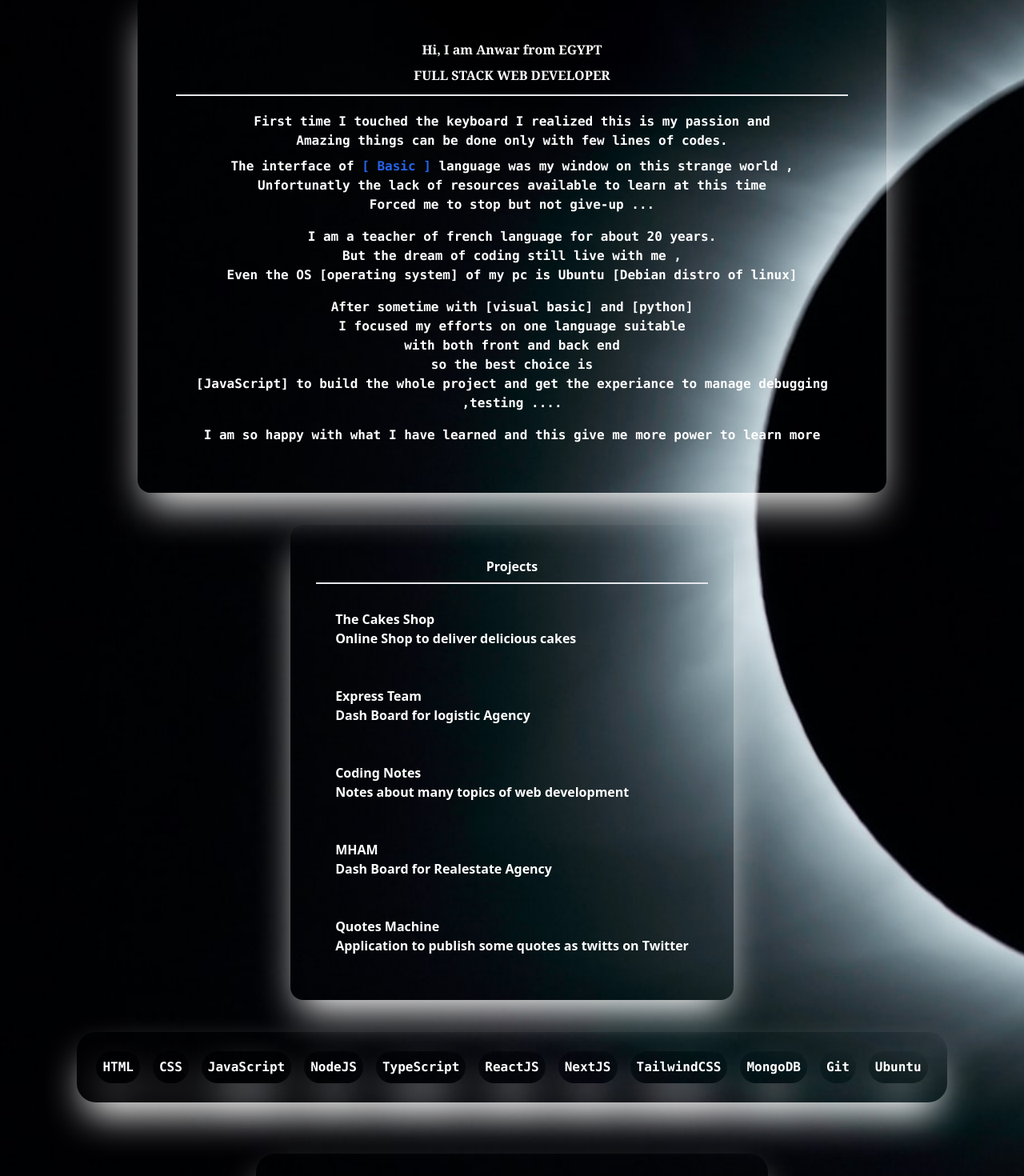
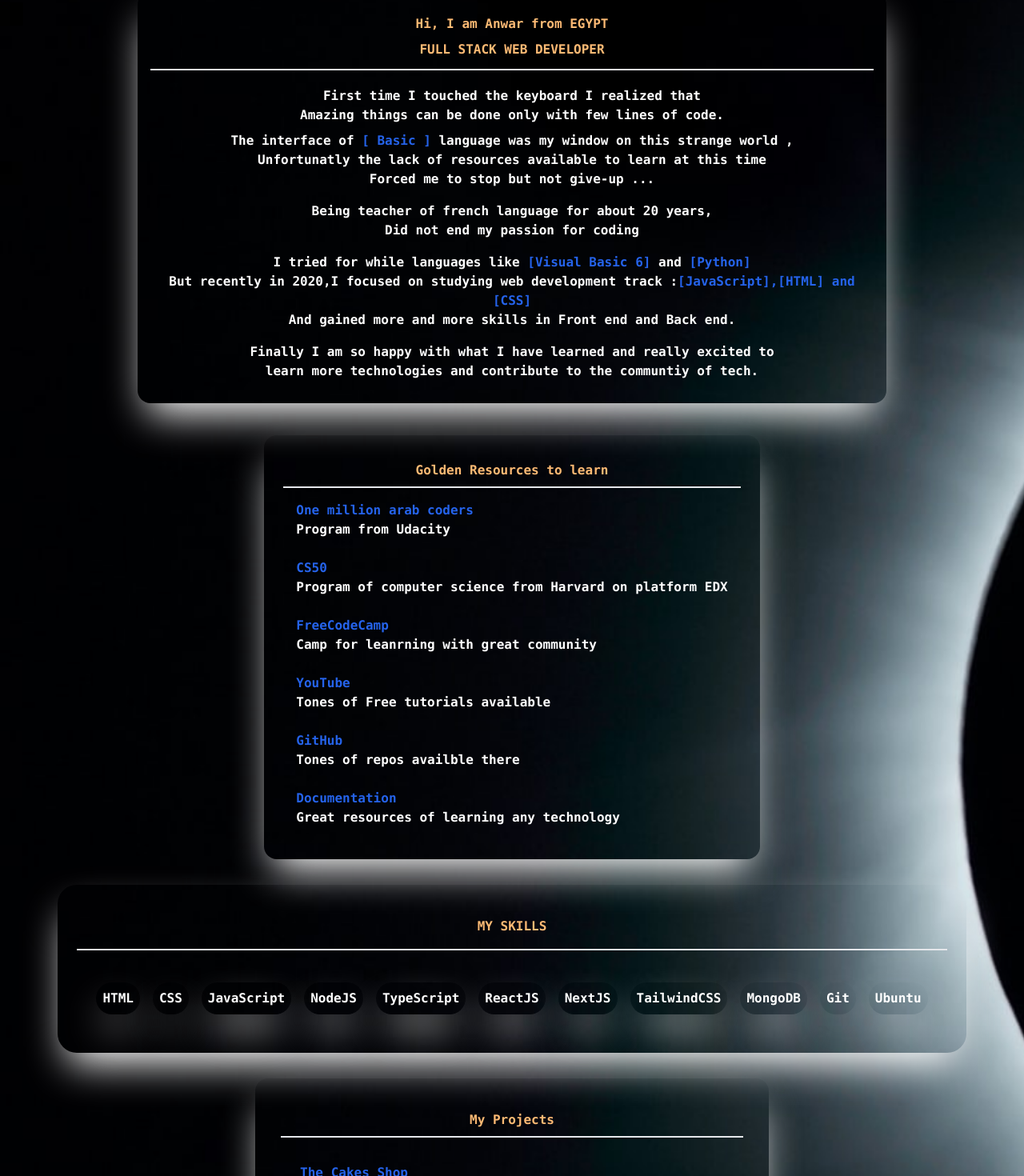
Before and after one commit to stormkid2009/portfolio, a Next.js app: page / in a window 1280 px wide. Shown: the part 480-1950 px from the top of the page at 80% size. Built offline with nearby package versions, Linux system fonts and the light colour scheme.

Commit message:
adding skills title and some styles to the page

```diff
--- a/components/footer/container.tsx
+++ b/components/footer/container.tsx
@@ -5,7 +5,7 @@
 
 function FooterContainer() {
   return (
-    <div id="contact-section" className='shadow-2xl shadow-white text-slate-200 font-mono flex justify-between m-4 p-4 rounded-3xl w-1/2'>
+    <div id="contact-section" className='shadow-2xl shadow-white text-orange-300 font-extrabold flex justify-between m-4 p-4 rounded-3xl w-1/2'>
       <CopyRightsContainer />
       <ContactsContainer />
     </div>
--- a/components/header/container.tsx
+++ b/components/header/container.tsx
@@ -4,7 +4,7 @@
 import Navbar from './navbar'
 function HeaderContainer() {
   return (
-    <div className =" font-mono font-extrabold  w-3/4 h-full rounded-b-3xl flex flex-wrap justify-left ">
+    <div className =" text-orange-300 font-extrabold  w-3/4 h-full rounded-b-3xl flex flex-wrap justify-left ">
         <Avatar />
         <Navbar />
     </div>
--- a/components/main/about/about.tsx
+++ b/components/main/about/about.tsx
@@ -4,8 +4,8 @@
 
 function About() {
   return (
-    <div className='  p-4 m-4 text-center font-mono'>
-      <div className='py-3 border-b-2 mb-4 font-serif'>
+    <div className='   text-center '>
+      <div className='py-3 border-b-2 mb-4 font-extrabold text-orange-300'>
       <h1 className='pb-2'>
         Hi, I am Anwar  from EGYPT
         </h1>
@@ -17,8 +17,8 @@
         <div className='pb-2 '>
         <p className='p-1'>
 
-        First time I touched the keyboard I realized  this is my passion and <br />
-        Amazing things can be done only with few lines of codes.
+        First time I touched the keyboard I realized  that <br />
+        Amazing things can be done only with few lines of code.
         </p>
         <p className='p-1'>
          The interface of
@@ -31,27 +31,26 @@
         </div>
         <div className='pb-2'>
         <p className='p-1'>
-          I am a teacher of french language for about 20 years. <br />
-          But the  dream of coding still live with me , <br />
-          Even the OS [operating system]  of my pc
-          is  Ubuntu [Debian distro of linux]
+          Being  teacher of french language for about 20 years, <br />
+          Did not end my passion for coding  <br />
         </p>
         </div>
         <div className='pb-2'>
         <p className='p-1'>
-          After sometime with [visual basic] and [python] <br />
-          I focused my efforts on one language suitable <br />
-          with both front and back end <br /> so the best choice is <br />
-          [JavaScript]  to build the whole project
-          and get the experiance to manage debugging ,testing ....
-
+          I tried for while  languages like <Link href="https://en.wikipedia.org/wiki/Visual_Basic_(classic)">
+            <a className='text-blue-600'>[Visual Basic 6]</a></Link> and
+            <Link href="https://en.wikipedia.org/wiki/Python_(programming_language)"><a className='text-blue-600'> [Python]</a></Link>
+           <br />
+          But recently in 2020,I focused on studying web development track :<span className='text-blue-600'>[JavaScript],[HTML] and [CSS]</span> <br />
+          And gained more and more skills in Front end and Back end. <br />
         </p>
         </div>
         <div className='pb-2'>
         <p className='p-1'>
-          I am so happy with what I have learned and this give me more power to learn more
+          Finally I am so happy with what I have learned and really excited to <br />
+          learn more technologies and contribute to the communtiy of tech.<br />
+        </p>
 
-        </p>
         </div>
 
     </div>
--- a/components/main/container.tsx
+++ b/components/main/container.tsx
@@ -3,7 +3,7 @@
 import ProjectsContainer from './projects/container'
 import SkillsContainer from './skills/container'
 import AboutContainer from './about/container'
-
+import ResourcesContainer from './resources/container'
 
 
 function MainContainer() {
@@ -11,8 +11,9 @@
     <div className=' h-full w-full my-4 flex flex-col items-center justify-center p-4'>
 
         <AboutContainer />
+        <ResourcesContainer />
+        <SkillsContainer />
         <ProjectsContainer />
-        <SkillsContainer />
 
 
     </div>
--- a/components/main/projects/projects.tsx
+++ b/components/main/projects/projects.tsx
@@ -5,11 +5,11 @@
 function Projects() {
   return (
     <div className='  font-extrabold'>
-        <h1 className='text-center border-b-2 py-2 m-2'>
-        Projects
+        <h1 className='text-center border-b-2 py-2 m-2 text-orange-300 font-mono'>
+        My Projects
         </h1>
         <div className='p-4 m-4'>
-        <p className='hover:text-blue-600'>
+        <p className="text-blue-600">
           <Link href="https://github.com/stormkid2009/cakes-shop"><a >The Cakes Shop</a></Link>
         </p>
         <p >
@@ -18,7 +18,7 @@
         </div>
 
         <div className='p-4 m-4'>
-        <p className='hover:text-blue-600'>
+        <p className='text-blue-600'>
           <Link href="https://github.com/stormkid2009/expressTeam"><a >Express Team</a></Link>
         </p>
         <p>
@@ -26,7 +26,7 @@
         </p>
         </div>
         <div className='p-4 m-4'>
-        <p className='hover:text-blue-600'>
+        <p className='text-blue-600'>
           <Link href="https://github.com/stormkid2009/Coding-Notes"><a >Coding Notes</a></Link>
         </p>
         <p>
@@ -34,7 +34,7 @@
         </p>
         </div>
         <div className='p-4 m-4'>
-        <p className='hover:text-blue-600'>
+        <p className='text-blue-600'>
           <Link href="https://github.com/stormkid2009/MHAM"><a >MHAM</a></Link>
         </p>
         <p>
@@ -42,11 +42,11 @@
         </p>
         </div>
         <div className='p-4 m-4'>
-        <p className='hover:text-blue-600'>
+        <p className='text-blue-600'>
           <Link href="https://github.com/stormkid2009/quotes-machine"><a >Quotes Machine</a></Link>
         </p>
         <p>
-        Application to publish some quotes as twitts on Twitter
+        Application to publish some quotes as tweets on Twitter
         </p>
         </div>
     </div>
--- /dev/null
+++ b/components/main/resources/container.tsx
@@ -0,0 +1,13 @@
+import React from 'react'
+import "tailwindcss/tailwind.css"
+import Resources from './resources'
+
+function ResourcesContainer() {
+  return (
+    <div className=' font-extrabold p-6 m-6 rounded-2xl shadow-2xl shadow-white'>
+        <Resources />
+    </div>
+  )
+}
+
+export default ResourcesContainer
--- /dev/null
+++ b/components/main/resources/resources.tsx
@@ -0,0 +1,42 @@
+import React from 'react'
+import "tailwindcss/tailwind.css"
+import Link from 'next/link'
+
+function Resources() {
+  return (
+    <div>
+      <div className='border-b-2 p-2 text-center font-mono text-orange-300'>
+      <h1>Golden Resources to learn </h1>
+      </div>
+        <div className='p-2 m-2'>
+        <Link href="https://www.udacity.com/mena/one-million-arab-coders/en">
+          <a className='text-blue-600'>One million arab coders </a></Link><br />
+        <span>Program from Udacity</span>
+        </div>
+        <div className='p-2 m-2'>
+        <Link href="https://www.edx.org/course/introduction-computer-science-harvardx-cs50x">
+          <a className='text-blue-600'>CS50  </a></Link><br />
+        <span>Program of computer science from  Harvard on platform EDX</span>
+        </div>
+        <div className='p-2 m-2'>
+        <Link href="https://www.freecodecamp.org/"><a className='text-blue-600'>FreeCodeCamp</a></Link><br />
+        <span>Camp for leanrning with great community</span>
+        </div>
+        <div className='p-2 m-2'>
+        <Link href="https://www.youtube.com/"><a className='text-blue-600'>YouTube</a></Link><br />
+        <span>Tones of Free tutorials available </span>
+        </div>
+        <div className='p-2 m-2'>
+        <Link href="https://github.com/"><a className='text-blue-600'>GitHub</a></Link><br />
+        <span>Tones of repos availble there</span>
+        </div>
+        <div className='p-2 m-2 '>
+          <span className='text-blue-600'>Documentation</span><br />
+        <span> Great resources of learning any technology</span>
+        </div>
+
+    </div>
+  )
+}
+
+export default Resources
--- a/components/main/skills/container.tsx
+++ b/components/main/skills/container.tsx
@@ -14,7 +14,11 @@
 
 export default function SkillsContainer() {
   return (
-    <div id="skills-section"  className='flex flex-wrap justify-around font-mono font-extrabold h-full  shadow-2xl shadow-white p-4 m-4 rounded-3xl'>
+      <div id="skills-section" className='shadow-2xl shadow-white rounded-3xl font-extrabold p-2 m-2'>
+        <div className='text-center font-mono text-orange-300  '>
+          <h1 className='border-b-2 p-4 m-4'>MY SKILLS</h1>
+        </div>
+    <div   className='flex flex-wrap justify-around font-mono  h-full   p-4 m-4 '>
         <HTML />
         <CSS />
         <JavaScript />
@@ -27,5 +31,6 @@
         <Git />
         <Ubuntu />
     </div>
+    </div>
   )
 }
--- a/pages/index.tsx
+++ b/pages/index.tsx
@@ -10,7 +10,7 @@
 // {styles.container}
 const Home: NextPage = () => {
   return (
-    <div className= "text-white bg-space-img bg-cover flex flex-col items-center">
+    <div className= "text-white bg-space-img bg-cover flex flex-col items-center font-mono">
       <Head>
         <title>WEB DEV ANWAR</title>
         <meta name="description" content="my portfolio app content about me as a web developer" />
```
